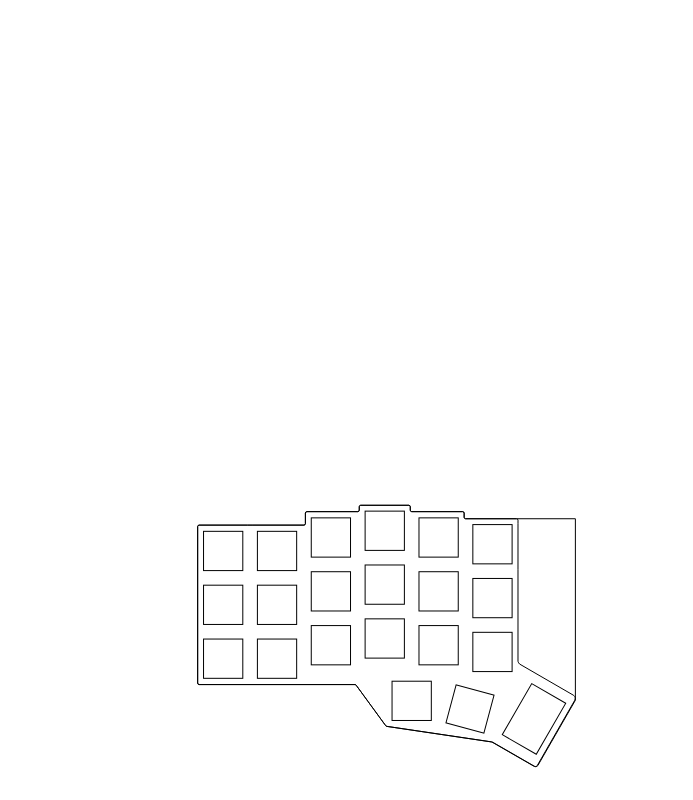
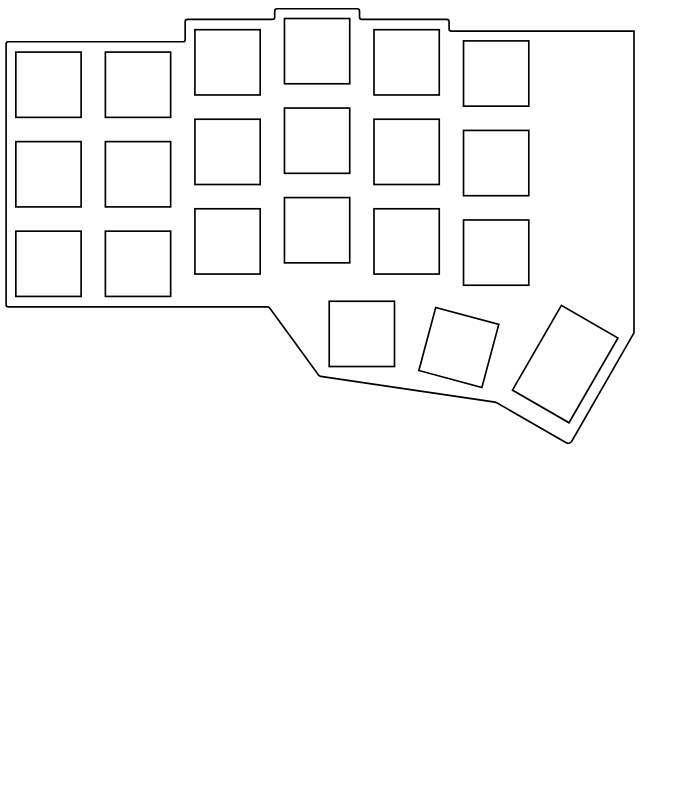
Before and after one commit to ollyhayes/Keyboard-presentation, a React (Create React App) app: page / in a window 1280 px wide. Shown: the whole page, without its empty margins (0-693 px from the left). Built offline with nearby package versions, Linux system fonts and the light colour scheme.

Commit message:
Fix svg stize

```diff
--- a/src/App.css
+++ b/src/App.css
@@ -1,42 +1,10 @@
-.App {
-  text-align: center;
+html,body,svg
+{
+    height:100%;
+    width:100%;
+    margin:0;
+    overflow:hidden;
 }
-
-.App-logo {
-  height: 40vmin;
-  pointer-events: none;
-}
-
-@media (prefers-reduced-motion: no-preference) {
-  .App-logo {
-    animation: App-logo-spin infinite 20s linear;
-  }
-}
-
-.App-header {
-  background-color: #282c34;
-  min-height: 100vh;
-  display: flex;
-  flex-direction: column;
-  align-items: center;
-  justify-content: center;
-  font-size: calc(10px + 2vmin);
-  color: white;
-}
-
-.App-link {
-  color: #61dafb;
-}
-
-@keyframes App-logo-spin {
-  from {
-    transform: rotate(0deg);
-  }
-  to {
-    transform: rotate(360deg);
-  }
-}
-
 
 .keyboard {
   stroke: black;
--- a/src/Keyboard.js
+++ b/src/Keyboard.js
@@ -147,8 +147,8 @@ export default function Keyboard() {
 
 	function createPath(path) {return path.reduce((pathString, {command, args}) => `${pathString}${command} ${args.join(' ')} `, '') + ' Z'};
 
-	return <svg className="keyboard" viewBox="-500 -500 1122.52 793.70135" height="793.70135" width="1122.52">
-		<path d={createPath(path)}/>
+	return <svg className="keyboard"  viewBox="-385 0 770 275">
+		{/* <path d={createPath(path)}/> */}
 		<path d={createPath(path2)}/>
 		{
 			keys.map(({x, y, height, width, rotation, color}, index) =>
```
